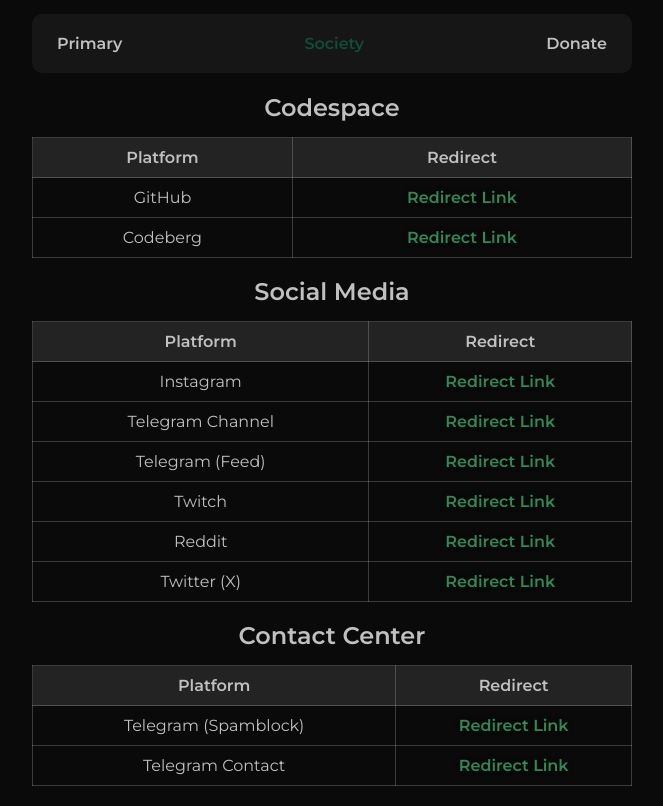
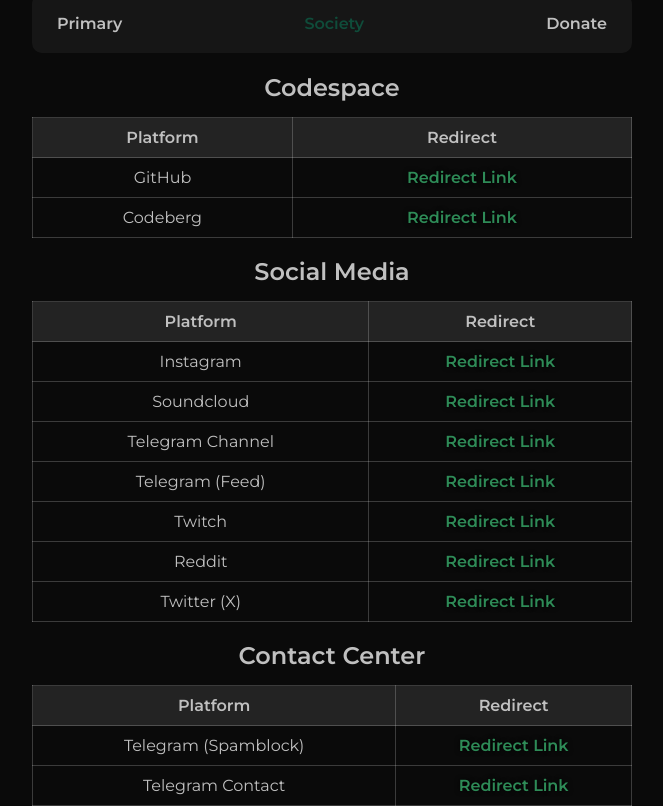
Before and after one commit to qoxer/qoxer.github.io, a plain HTML site: page index.html in a window 1280 px wide. Both pictures are taken after a click on the item "Society". Shown: the whole page, without its empty margins (308-971 px from the left). Drawn offline with Linux system fonts and the light colour scheme.

Commit message:
Update index.html

```diff
--- a/index.html
+++ b/index.html
@@ -51,6 +51,10 @@
                 <tr>
                     <td>Instagram</td>
                     <td><a href="https://instagram.com/deadbape" target="_blank">Redirect Link</a></td>
+                </tr>
+                <tr>
+                    <td>Soundcloud</td>
+                    <td><a href="https://soundcloud.com/qoxer" target="_blank">Redirect Link</a></td>
                 </tr>
                 <tr>
                     <td>Telegram Channel</td>
```
